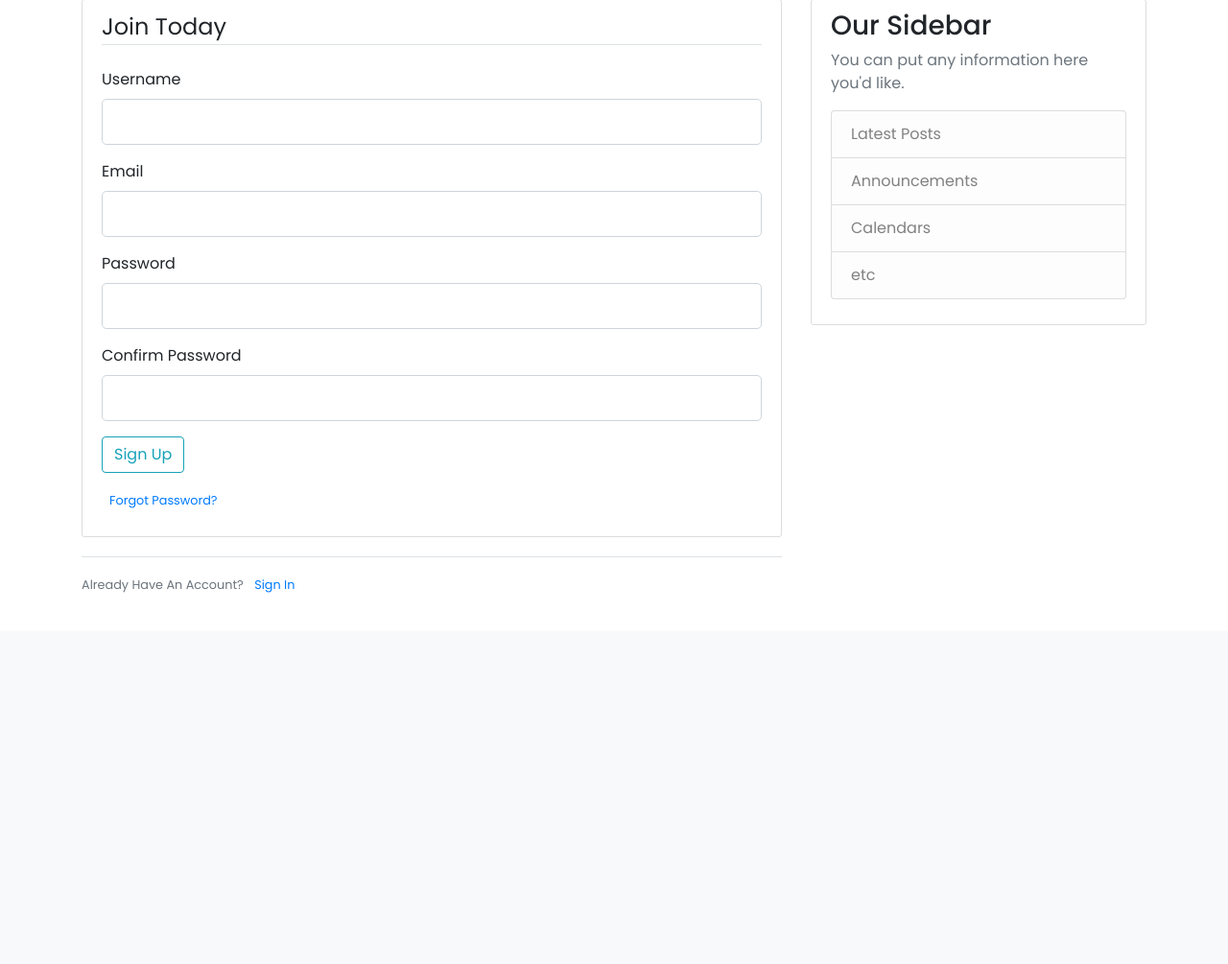
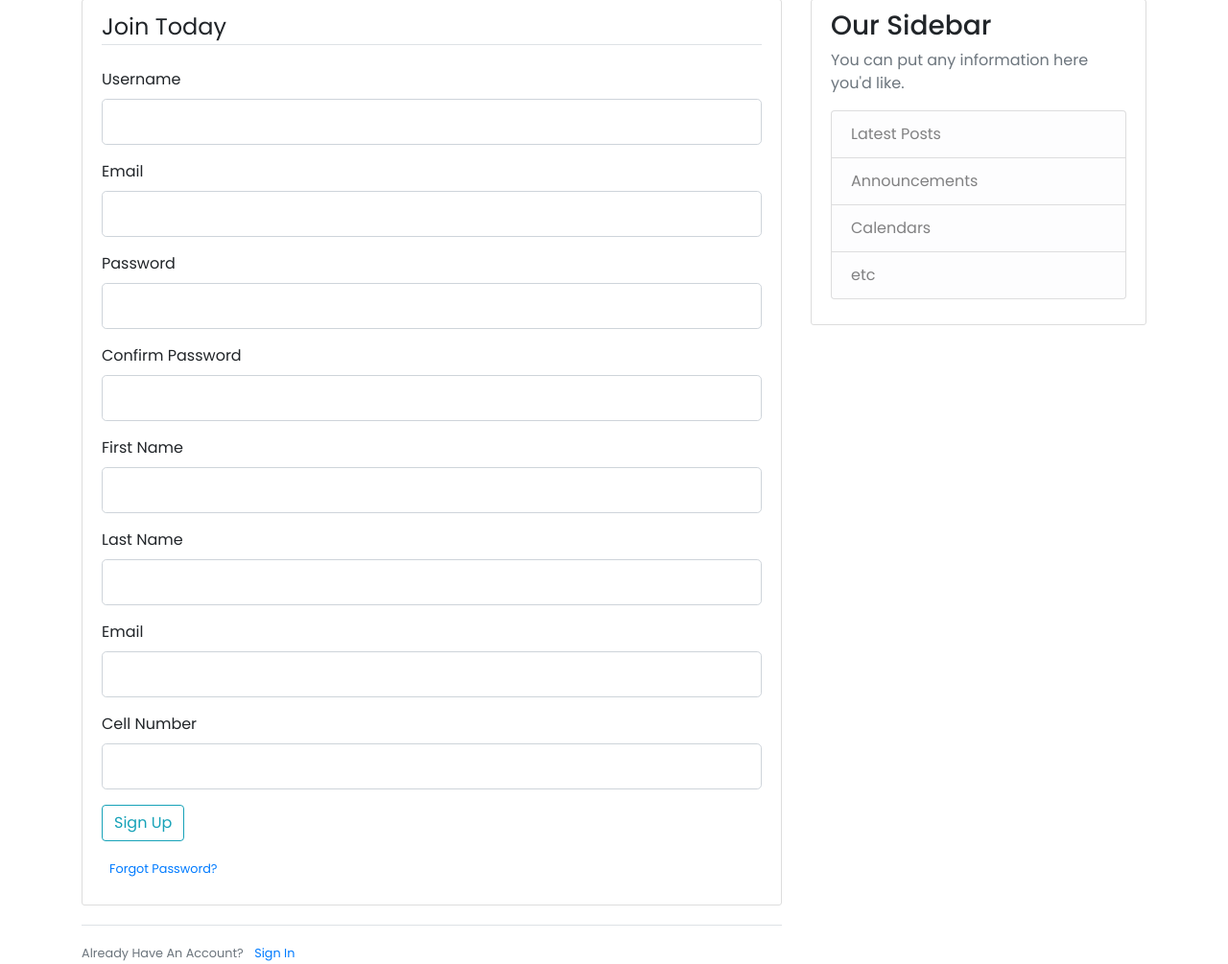
Before and after one commit to Temujin18/STBooking, a Flask app: page /register in a window 1280 px wide. Shown: the part 142-1147 px from the top of the page at 96% size. Before the commit the page ends 760 px from the top, so only its background shows below. Run offline with Flask 2, Linux system fonts and the light colour scheme; some libraries are stand-ins or nearby versions.

Commit message:
Modified register form and register view

```diff
--- a/stbooking/forms.py
+++ b/stbooking/forms.py
@@ -57,6 +57,16 @@ class RegistrationForm(FlaskForm):
     confirm_password = PasswordField('Confirm Password',
             validators=[DataRequired(), EqualTo('password')])
 
+    firstname = StringField('First Name',
+            validators=[DataRequired(), Length(min=2, max=50)])
+
+    lastname = StringField('Last Name',
+            validators=[DataRequired(), Length(min=2, max=50)])
+
+    email = StringField('Email', validators=[Email()])
+
+    phone = StringField('Cell Number', validators=[DataRequired(), Phone()])
+
     submit = SubmitField('Sign Up')
 
 
@@ -68,4 +78,4 @@ class LoginForm(FlaskForm):
 
     remember = BooleanField('Remember Me')
 
-    submit = SubmitField('Sign Up')
+    submit = SubmitField('Log In')
--- a/stbooking/templates/register.html
+++ b/stbooking/templates/register.html
@@ -62,6 +62,64 @@
                         {{ form.confirm_password(class="form-control form-control-lg") }}
                     {% endif %}
                 </div>
+                <div class="form-group">
+                    {{ form.firstname.label(class="form-control-label") }}
+
+                    {% if form.firstname.errors %}
+                        {{ form.firstname(class="form-control form-control-lg is-invalid") }}
+                        <div class="invalid-feedback">
+                            {% for error in form.firstname.errors %}
+                                <span>{{ error }}</span>
+                            {% endfor %}
+                        </div>
+                    {% else %}
+                        {{ form.firstname(class="form-control form-control-lg") }}
+                    {% endif %}
+
+                </div>
+                <div class="form-group">
+                    {{ form.lastname.label(class="form-control-label") }}
+
+                    {% if form.lastname.errors %}
+                        {{ form.lastname(class="form-control form-control-lg is-invalid") }}
+                        <div class="invalid-feedback">
+                            {% for error in form.lastname.errors %}
+                                <span>{{ error }}</span>
+                            {% endfor %}
+                        </div>
+                    {% else %}
+                        {{ form.lastname(class="form-control form-control-lg") }}
+                    {% endif %}
+
+                </div>
+                <div class="form-group">
+                    {{ form.email.label(class="form-control-label") }}
+
+                    {% if form.email.errors %}
+                        {{ form.email(class="form-control form-control-lg is-invalid") }}
+                        <div class="invalid-feedback">
+                            {% for error in form.email.errors %}
+                                <span>{{ error }}</span>
+                            {% endfor %}
+                        </div>
+                    {% else %}
+                        {{ form.email(class="form-control form-control-lg") }}
+                    {% endif %}
+                </div>
+                <div class="form-group">
+                    {{ form.phone.label(class="form-control-label") }}
+
+                    {% if form.phone.errors %}
+                        {{ form.phone(class="form-control form-control-lg is-invalid") }}
+                        <div class="invalid-feedback">
+                            {% for error in form.phone.errors %}
+                                <span>{{ error }}</span>
+                            {% endfor %}
+                        </div>
+                    {% else %}
+                        {{ form.phone(class="form-control form-control-lg") }}
+                    {% endif %}
+                </div>
             <div class="form-group">
                 {{ form.submit(class="btn btn-outline-info") }}
             </div>
```
